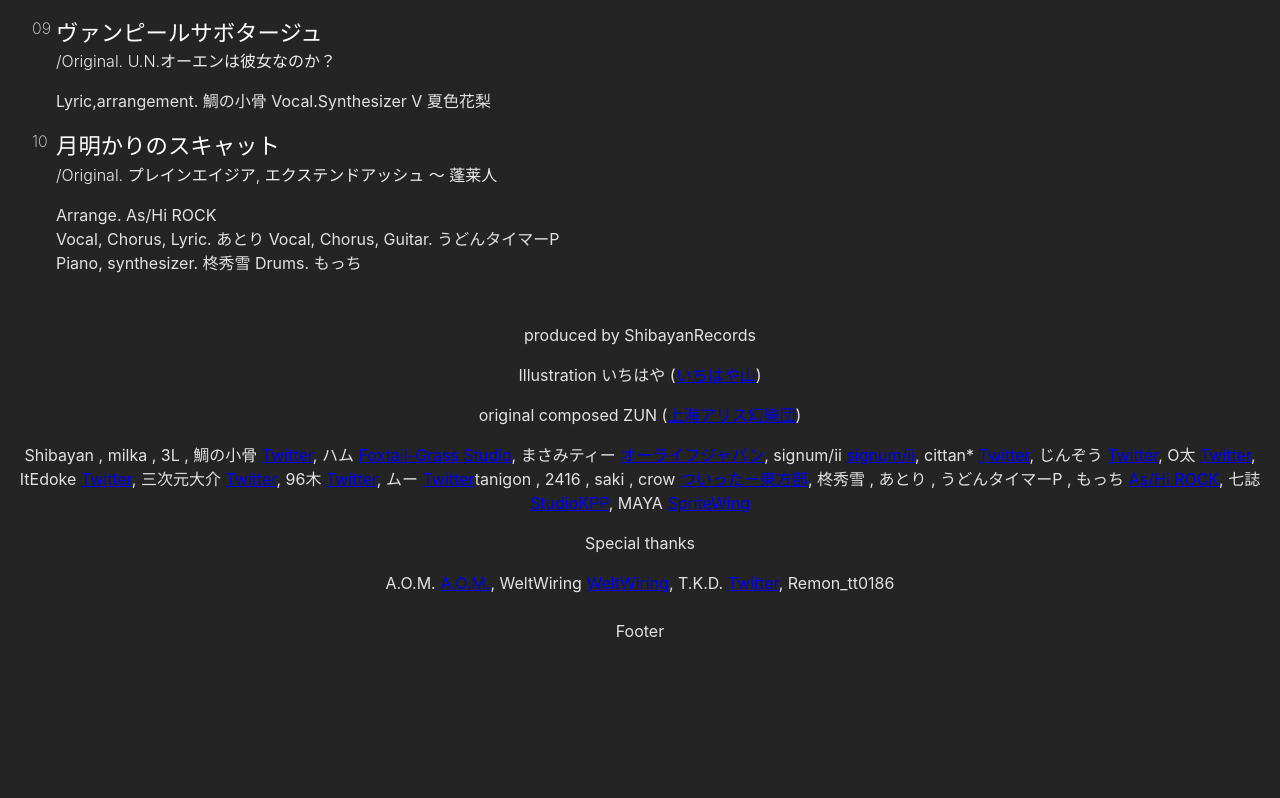
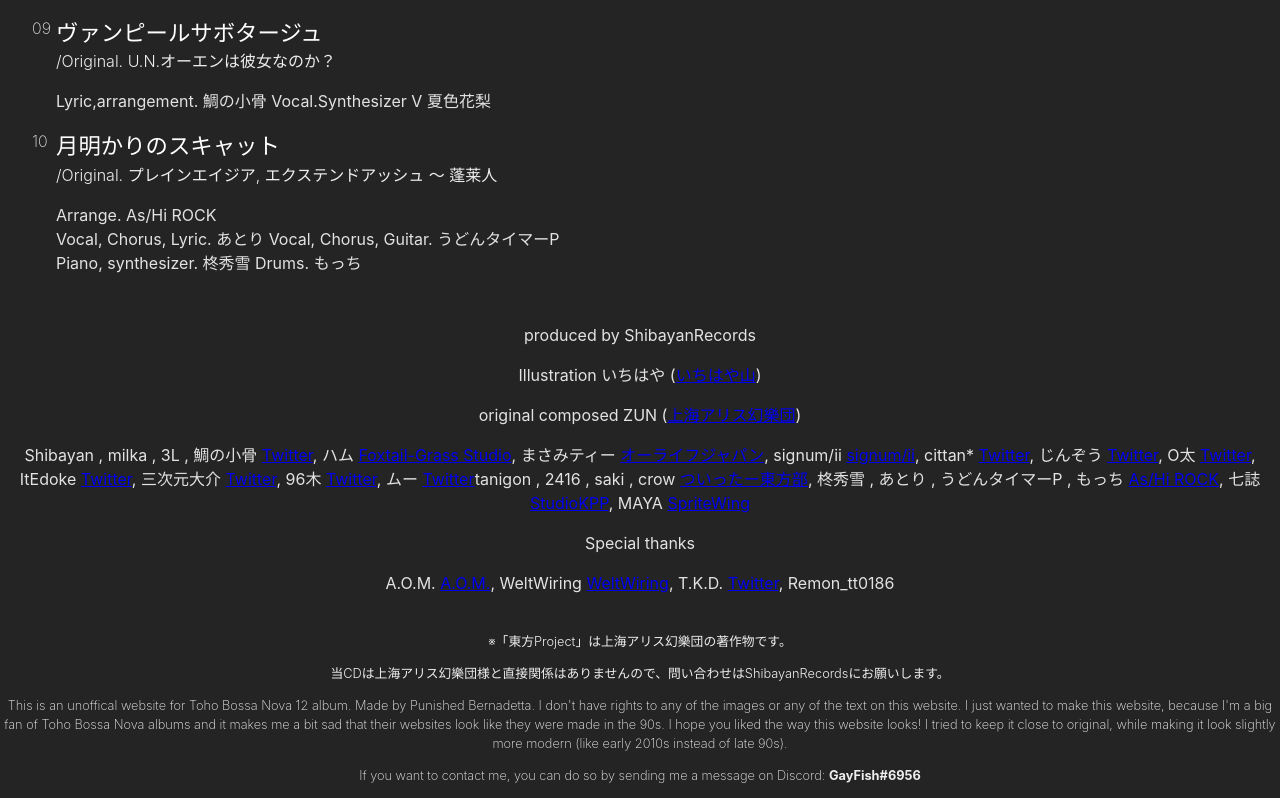
Before and after one commit to suhankins/bernies-toho-bossa-nova-12, a React (Vite) app: page / in a window 1280 px wide. Shown: the part 2582-3380 px from the top of the page. Before the commit the page ends 3225 px from the top, so only its background shows below. Built offline with nearby package versions, Linux system fonts and the light colour scheme.

Commit message:
added footer

```diff
--- /dev/null
+++ b/src/components/Footer/Footer.css
@@ -0,0 +1,16 @@
+footer {
+    width: 100%;
+    text-align: center;
+}
+
+footer > .legal {
+    font-size: 0.8rem;
+    font-weight: 300;
+    color: #eee;
+}
+
+footer > .my-legal {
+    font-size: 0.8rem;
+    font-weight: 200;
+    color: #eee;
+}
--- a/src/components/Footer/Footer.tsx
+++ b/src/components/Footer/Footer.tsx
@@ -1,3 +1,31 @@
+import './Footer.css';
+
 export function Footer() {
-    return <div>Footer</div>;
+    return (
+        <footer>
+            <div className="legal">
+                <p>※「東方Project」は上海アリス幻樂団の著作物です。</p>
+                <p>
+                    当CDは上海アリス幻樂団様と直接関係はありませんので、問い合わせはShibayanRecordsにお願いします。
+                </p>
+            </div>
+            <div className="my-legal">
+                <p>
+                    This is an unoffical website for Toho Bossa Nova 12 album.
+                    Made by Punished Bernadetta. I don't have rights to any of
+                    the images or any of the text on this website. I just wanted
+                    to make this website, because I'm a big fan of Toho Bossa
+                    Nova albums and it makes me a bit sad that their websites
+                    look like they were made in the 90s. I hope you liked the
+                    way this website looks! I tried to keep it close to
+                    original, while making it look slightly more modern (like
+                    early 2010s instead of late 90s).
+                </p>
+                <p>
+                    If you want to contact me, you can do so by sending me a
+                    message on Discord: <b>GayFish#6956</b>
+                </p>
+            </div>
+        </footer>
+    );
 }
```
